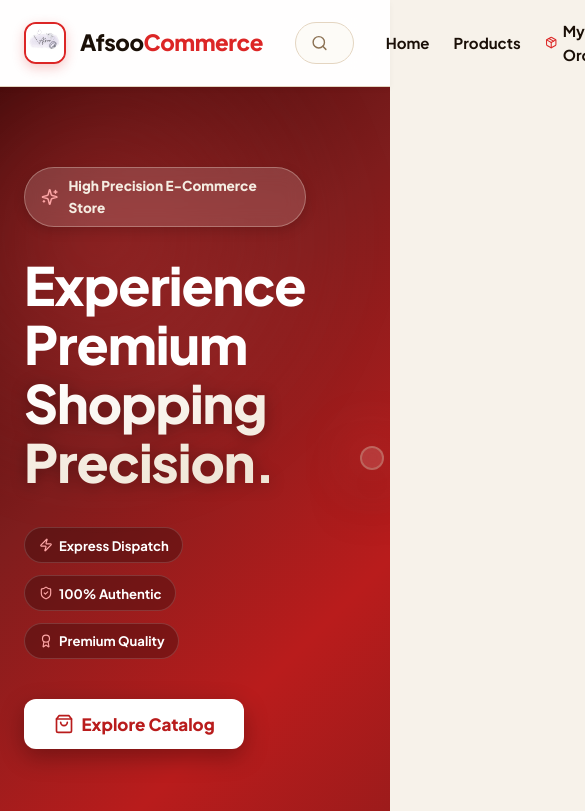
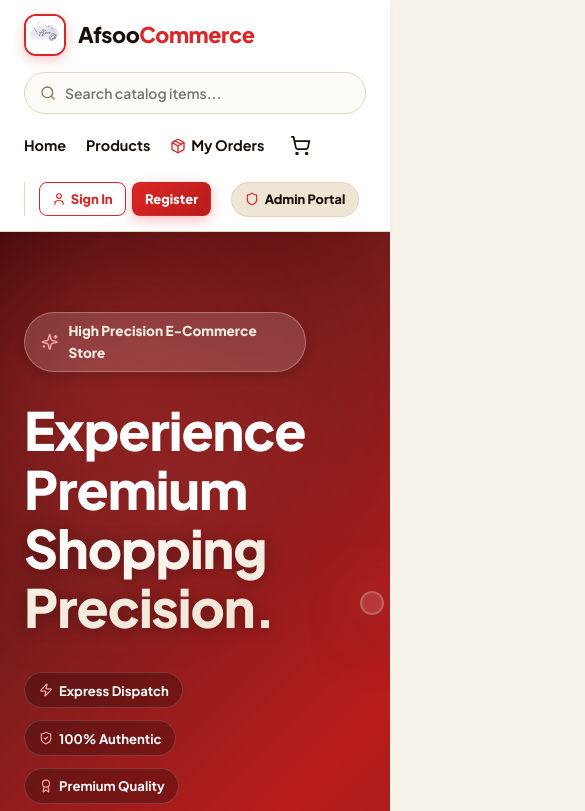
Before and after one commit to ayazshah12345/aafrinzeehanali25, a React (Vite) app in the folder frontend/: page / in a window 390 px wide. Shown: the top 811 px of the page, 585 px wide, since content can reach past the window. Built offline with nearby package versions, Linux system fonts and the light colour scheme; no server answers.

Commit message:
Fix responsive layout dislocation, Vercel serverless API routing, and mobile header alignment

```diff
--- a/frontend/src/components/customer/Navbar.jsx
+++ b/frontend/src/components/customer/Navbar.jsx
@@ -18,7 +18,7 @@ export function Navbar() {
 
   return (
     <header style={{
-      background: 'rgba(255, 255, 255, 0.92)',
+      background: 'rgba(255, 255, 255, 0.96)',
       backdropFilter: 'blur(16px)',
       WebkitBackdropFilter: 'blur(16px)',
       borderBottom: '1px solid var(--sandel-300)',
@@ -27,9 +27,9 @@ export function Navbar() {
       zIndex: 100,
       boxShadow: 'var(--shadow-sm)',
     }}>
-      <div className="container" style={{ display: 'flex', alignItems: 'center', justifyContent: 'space-between', padding: '0.875rem 1.5rem' }}>
+      <div className="container" style={{ display: 'flex', alignItems: 'center', justifyContent: 'space-between', padding: '0.875rem 1.5rem', flexWrap: 'wrap', gap: '1rem' }}>
         {/* Brand Logo & Avatar */}
-        <Link to="/" style={{ display: 'flex', alignItems: 'center', gap: '0.875rem', textDecoration: 'none' }}>
+        <Link to="/" style={{ display: 'flex', alignItems: 'center', gap: '0.75rem', textDecoration: 'none' }}>
           <div style={{
             position: 'relative',
             width: '42px',
@@ -38,6 +38,7 @@ export function Navbar() {
             overflow: 'hidden',
             border: '2px solid var(--primary)',
             boxShadow: '0 4px 12px rgba(220, 38, 38, 0.25)',
+            flexShrink: 0,
           }}>
             <img
               src="/afsoopic.jpeg"
@@ -45,97 +46,89 @@ export function Navbar() {
               style={{ width: '100%', height: '100%', objectFit: 'cover' }}
             />
           </div>
-          <span style={{ fontWeight: 800, fontSize: '1.4rem', color: 'var(--sandel-900)', letterSpacing: '-0.02em' }}>
+          <span style={{ fontWeight: 800, fontSize: '1.35rem', color: 'var(--sandel-900)', letterSpacing: '-0.02em', whiteSpace: 'nowrap' }}>
             Afsoo<span style={{ color: 'var(--primary)' }}>Commerce</span>
           </span>
         </Link>
 
-        {/* Pill Search Bar */}
-        <form onSubmit={handleSearch} style={{ flex: 1, maxWidth: '440px', margin: '0 2rem', position: 'relative' }}>
+        {/* Search Bar */}
+        <form onSubmit={handleSearch} style={{ flex: 1, maxWidth: '420px', position: 'relative', minWidth: '180px' }}>
           <input
             type="text"
             className="form-input"
-            placeholder="Search items, categories, SKU..."
+            placeholder="Search catalog items..."
             value={searchQuery}
             onChange={(e) => setSearchQuery(e.target.value)}
             style={{
-              paddingLeft: '2.6rem',
+              paddingLeft: '2.5rem',
               borderRadius: 'var(--radius-full)',
               background: 'var(--sandel-50)',
               border: '1px solid var(--sandel-300)',
               fontSize: '0.875rem',
             }}
           />
-          <Search size={17} style={{ position: 'absolute', left: '1rem', top: '50%', transform: 'translateY(-50%)', color: 'var(--sandel-600)' }} />
+          <Search size={16} style={{ position: 'absolute', left: '1rem', top: '50%', transform: 'translateY(-50%)', color: 'var(--sandel-600)' }} />
         </form>
 
-        {/* Navigation Items */}
-        <nav style={{ display: 'flex', alignItems: 'center', gap: '1.5rem' }}>
-          <Link to="/" style={{ fontWeight: 700, color: 'var(--sandel-900)', fontSize: '0.9375rem', transition: 'var(--transition)' }}>
+        {/* Desktop Navigation Links */}
+        <nav style={{ display: 'flex', alignItems: 'center', gap: '1.25rem', flexWrap: 'wrap' }}>
+          <Link to="/" style={{ fontWeight: 700, color: 'var(--sandel-900)', fontSize: '0.9rem', transition: 'var(--transition)' }}>
             Home
           </Link>
-          <Link to="/products" style={{ fontWeight: 700, color: 'var(--sandel-900)', fontSize: '0.9375rem', transition: 'var(--transition)' }}>
+          <Link to="/products" style={{ fontWeight: 700, color: 'var(--sandel-900)', fontSize: '0.9rem', transition: 'var(--transition)' }}>
             Products
           </Link>
-          <Link to="/orders" style={{ fontWeight: 700, color: 'var(--sandel-900)', fontSize: '0.9375rem', display: 'flex', alignItems: 'center', gap: '0.35rem' }}>
-            <Package size={17} style={{ color: 'var(--primary)' }} /> My Orders
+          <Link to="/orders" style={{ fontWeight: 700, color: 'var(--sandel-900)', fontSize: '0.9rem', display: 'flex', alignItems: 'center', gap: '0.3rem' }}>
+            <Package size={16} style={{ color: 'var(--primary)' }} /> My Orders
           </Link>
 
-          <Link to="/cart" style={{ position: 'relative', display: 'flex', alignItems: 'center', color: 'var(--sandel-900)', padding: '0.4rem' }} title="Shopping Cart">
-            <ShoppingCart size={22} />
+          <Link to="/cart" style={{ position: 'relative', display: 'flex', alignItems: 'center', color: 'var(--sandel-900)', padding: '0.35rem' }} title="Shopping Cart">
+            <ShoppingCart size={21} />
           </Link>
 
           {currentUser ? (
-            <div style={{ display: 'flex', alignItems: 'center', gap: '0.75rem', borderLeft: '1px solid var(--sandel-300)', paddingLeft: '1.25rem' }}>
-              <span style={{ fontSize: '0.875rem', fontWeight: 800, color: 'var(--primary)' }}>
+            <div style={{ display: 'flex', alignItems: 'center', gap: '0.625rem', borderLeft: '1px solid var(--sandel-300)', paddingLeft: '1rem' }}>
+              <span style={{ fontSize: '0.85rem', fontWeight: 800, color: 'var(--primary)', whiteSpace: 'nowrap' }}>
                 Hi, {currentUser.name || currentUser.email.split('@')[0]}
               </span>
               <button
                 onClick={logoutUser}
                 className="btn btn-outline btn-sm"
-                style={{ display: 'inline-flex', alignItems: 'center', gap: '0.25rem', padding: '0.35rem 0.65rem' }}
+                style={{ display: 'inline-flex', alignItems: 'center', gap: '0.25rem', padding: '0.3rem 0.6rem', fontSize: '0.8rem' }}
                 title="Sign Out"
               >
-                <LogOut size={14} /> Exit
+                <LogOut size={13} /> Exit
               </button>
             </div>
           ) : (
-            <div style={{ display: 'flex', alignItems: 'center', gap: '0.5rem', borderLeft: '1px solid var(--sandel-300)', paddingLeft: '1rem' }}>
-              <Link to="/login" className="btn btn-outline btn-sm" style={{ display: 'flex', alignItems: 'center', gap: '0.375rem' }}>
-                <User size={15} /> Sign In
+            <div style={{ display: 'flex', alignItems: 'center', gap: '0.4rem', borderLeft: '1px solid var(--sandel-300)', paddingLeft: '0.875rem' }}>
+              <Link to="/login" className="btn btn-outline btn-sm" style={{ display: 'flex', alignItems: 'center', gap: '0.3rem', padding: '0.35rem 0.75rem' }}>
+                <User size={14} /> Sign In
               </Link>
-              <Link to="/register" className="btn btn-primary btn-sm" style={{ fontWeight: 800 }}>
+              <Link to="/register" className="btn btn-primary btn-sm" style={{ fontWeight: 800, padding: '0.35rem 0.75rem' }}>
                 Register
               </Link>
             </div>
           )}
 
           <Link to="/admin/login" style={{
-            fontSize: '0.8125rem',
+            fontSize: '0.8rem',
             fontWeight: 800,
             color: 'var(--sandel-900)',
             display: 'inline-flex',
             alignItems: 'center',
-            gap: '0.375rem',
-            padding: '0.45rem 0.85rem',
+            gap: '0.35rem',
+            padding: '0.4rem 0.8rem',
             borderRadius: 'var(--radius-full)',
             background: 'var(--sandel-200)',
             border: '1px solid var(--sandel-300)',
             textDecoration: 'none',
+            whiteSpace: 'nowrap',
             boxShadow: 'var(--shadow-sm)',
           }} title="Admin Control Panel Access">
-            <Shield size={15} style={{ color: 'var(--primary)' }} /> Admin Portal
+            <Shield size={14} style={{ color: 'var(--primary)' }} /> Admin Portal
           </Link>
         </nav>
-
-        {/* Mobile menu toggle */}
-        <button
-          onClick={() => setMobileMenuOpen(!mobileMenuOpen)}
-          style={{ display: 'none', background: 'none', border: 'none', cursor: 'pointer', color: 'var(--sandel-900)' }}
-          aria-label="Toggle Menu"
-        >
-          {mobileMenuOpen ? <X size={24} /> : <Menu size={24} />}
-        </button>
       </div>
     </header>
   );
--- a/frontend/src/pages/admin/AdminDashboard.jsx
+++ b/frontend/src/pages/admin/AdminDashboard.jsx
@@ -54,7 +54,7 @@ export function AdminDashboard() {
         </div>
 
         {/* Quick Actions & Recent Orders Table */}
-        <div style={{ display: 'grid', gridTemplateColumns: '1fr 340px', gap: '2rem' }}>
+        <div className="admin-dashboard-grid" style={{ display: 'grid', gridTemplateColumns: '1fr 340px', gap: '2rem' }}>
           {/* Recent Orders Overview */}
           <div className="admin-card">
             <div style={{ display: 'flex', justifyContent: 'space-between', alignItems: 'center', marginBottom: '1.25rem' }}>
```
Also changed, not shown: package.json (+9 -0 lines), 2 other files (tests, documents, lock files or other folders).
